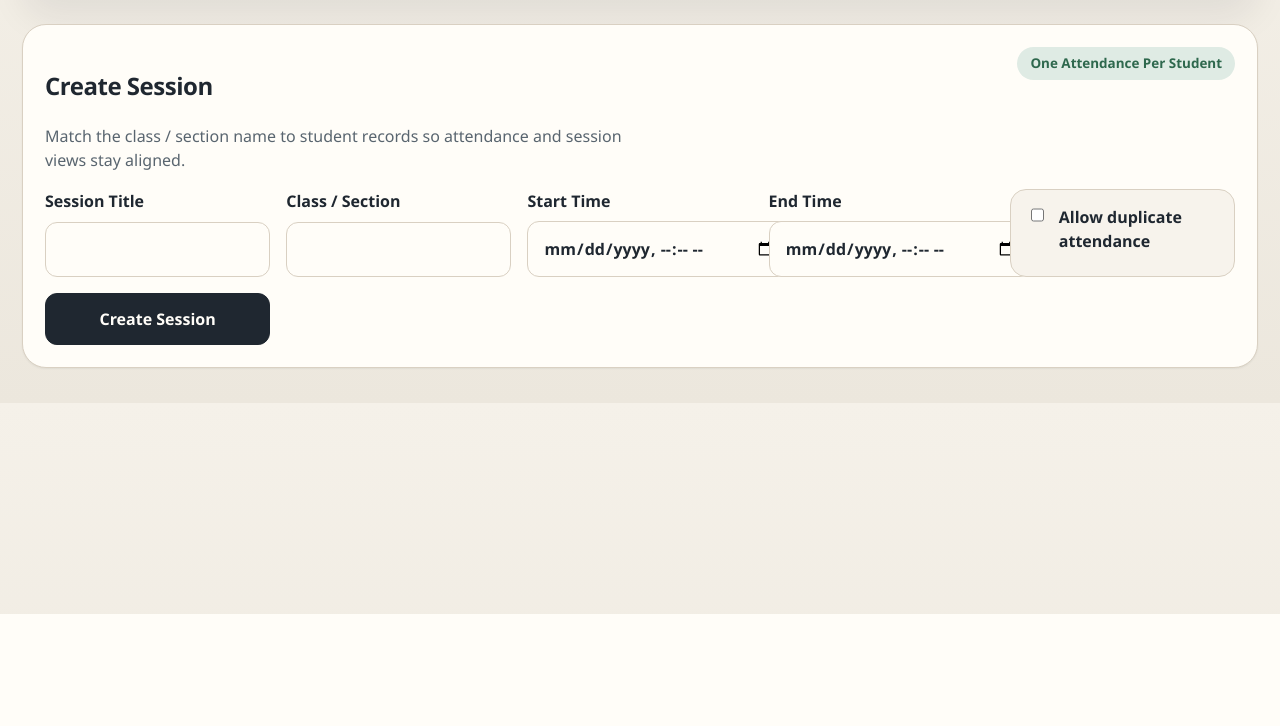
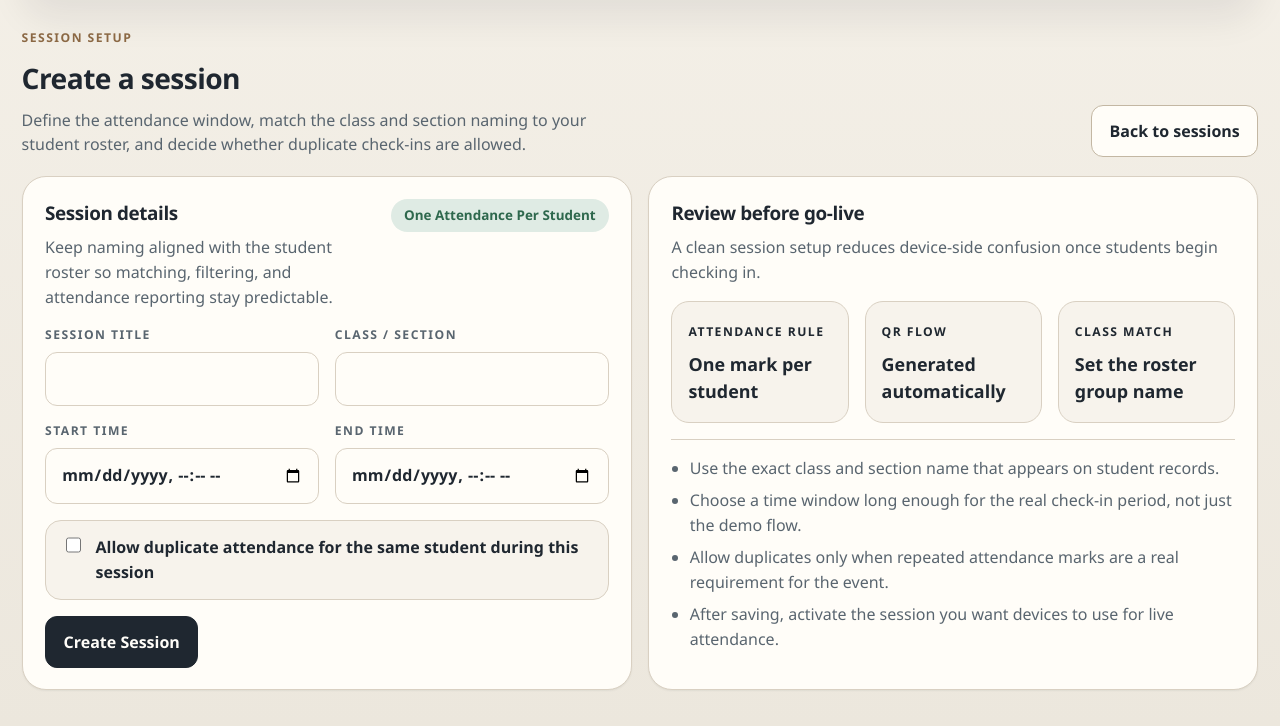
Before and after one commit to bva0308/attendance-system, a Flask app: page /sessions/new in a window 1280 px wide. Shown: the part 186-912 px from the top of the page. Before the commit the page ends 800 px from the top, so only its background shows below. Run offline with Flask 3, Linux system fonts and the light colour scheme; the visitor is signed in with stand-in values (Sample User, id 1).

Commit message:
Redesign sessions list and form with status pills and field groups
Sessions list adds a page-header with create action, active/inactive
status pills, and NPT-timestamped start/end columns. Session form
converts all controls to field-group layout with a two-column datetime
grid and a fieldset for the QR token field.

```diff
--- a/web/templates/session_form.html
+++ b/web/templates/session_form.html
@@ -1,31 +1,81 @@
 {% extends "base.html" %}
 {% block title %}Create Session{% endblock %}
 {% block content %}
-<section class="card">
-  <div class="section-head section-head--stack">
+<section class="page-header">
+  <div class="page-header__content">
+    <span class="page-kicker">Session Setup</span>
+    <h2 class="page-title">Create a session</h2>
+    <p class="page-copy">Define the attendance window, match the class and section naming to your student roster, and decide whether duplicate check-ins are allowed.</p>
+  </div>
+  <div class="page-actions">
+    <a class="button-link button-link-secondary" href="{{ url_for('sessions.sessions_list') }}">Back to sessions</a>
+  </div>
+</section>
+
+<section class="layout-grid">
+  <article class="card">
+    <div class="card-header">
       <div>
-      <h2>Create Session</h2>
-      <p class="section-copy">Match the class / section name to student records so attendance and session views stay aligned.</p>
+        <h3 class="card-title">Session details</h3>
+        <p class="card-subtitle">Keep naming aligned with the student roster so matching, filtering, and attendance reporting stay predictable.</p>
       </div>
       <span class="status-pill {{ 'status-pill-warn' if form_data.allow_duplicates else 'status-pill-active' }}">
         {{ 'Duplicates Allowed' if form_data.allow_duplicates else 'One Attendance Per Student' }}
       </span>
     </div>
     <form method="post" class="grid-form">
-    <label>Session Title
+      <label class="field-group">
+        <span class="field-label">Session Title</span>
         <input type="text" name="title" value="{{ form_data.title }}" required>
       </label>
-    <label>Class / Section
+      <label class="field-group">
+        <span class="field-label">Class / Section</span>
         <input type="text" name="class_name" value="{{ form_data.class_name }}" required>
       </label>
-    <label>Start Time
+      <label class="field-group">
+        <span class="field-label">Start Time</span>
         <input type="datetime-local" name="starts_at" value="{{ form_data.starts_at }}" required>
       </label>
-    <label>End Time
+      <label class="field-group">
+        <span class="field-label">End Time</span>
         <input type="datetime-local" name="ends_at" value="{{ form_data.ends_at }}" required>
       </label>
-    <label class="checkbox-line"><input type="checkbox" name="allow_duplicates" {% if form_data.allow_duplicates %}checked{% endif %}> Allow duplicate attendance</label>
+      <label class="checkbox-line field-span-full"><input type="checkbox" name="allow_duplicates" {% if form_data.allow_duplicates %}checked{% endif %}> Allow duplicate attendance for the same student during this session</label>
+      <div class="action-row field-span-full">
         <button type="submit">Create Session</button>
+      </div>
     </form>
+  </article>
+
+  <article class="card">
+    <div class="card-header">
+      <div>
+        <h3 class="card-title">Review before go-live</h3>
+        <p class="card-subtitle">A clean session setup reduces device-side confusion once students begin checking in.</p>
+      </div>
+    </div>
+    <section class="summary-grid">
+      <div class="summary-tile">
+        <span class="summary-label">Attendance Rule</span>
+        <strong class="summary-value">{{ 'Duplicates allowed' if form_data.allow_duplicates else 'One mark per student' }}</strong>
+      </div>
+      <div class="summary-tile">
+        <span class="summary-label">QR Flow</span>
+        <strong class="summary-value">Generated automatically</strong>
+      </div>
+      <div class="summary-tile">
+        <span class="summary-label">Class Match</span>
+        <strong class="summary-value">{{ form_data.class_name or 'Set the roster group name' }}</strong>
+      </div>
+    </section>
+    <section class="panel-section">
+      <ul class="detail-list">
+        <li>Use the exact class and section name that appears on student records.</li>
+        <li>Choose a time window long enough for the real check-in period, not just the demo flow.</li>
+        <li>Allow duplicates only when repeated attendance marks are a real requirement for the event.</li>
+        <li>After saving, activate the session you want devices to use for live attendance.</li>
+      </ul>
+    </section>
+  </article>
 </section>
 {% endblock %}
```
Also changed, not shown: web/templates/sessions_list.html (+42 -12 lines). Lines whose indentation alone changed are shown as unchanged.
